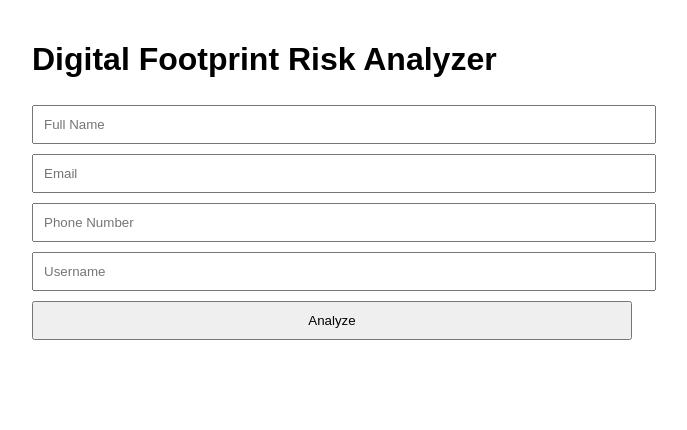
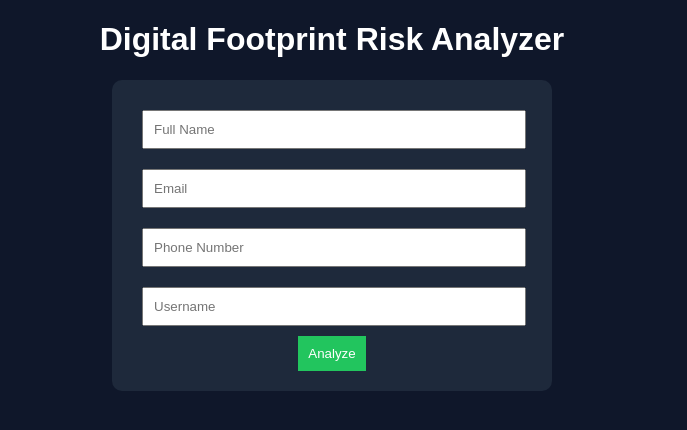
Before and after one commit to maheshvinay1976-web/digital-footprint-analyzer, a Flask app: page / in a window 1280 px wide. Shown: the top 430 px of the page, without its empty margins (308-995 px from the left). Run offline with Flask 3, Linux system fonts and the light colour scheme.

Commit message:
Revamp CSS styles for body and form elements

```diff
--- a/static/style.css
+++ b/static/style.css
@@ -1,12 +1,27 @@
-body {
-    font-family: Arial, sans-serif;
-    max-width: 600px;
-    margin: auto;
-    padding: 20px;
+body{
+font-family: Arial;
+background:#0f172a;
+color:white;
+text-align:center;
 }
 
-input, button {
-    padding: 10px;
-    margin: 5px 0;
-    width: 100%;
+form{
+background:#1e293b;
+padding:20px;
+border-radius:10px;
+width:400px;
+margin:auto;
 }
+
+input{
+width:90%;
+padding:10px;
+margin:10px;
+}
+
+button{
+background:#22c55e;
+padding:10px;
+border:none;
+color:white;
+}
```
